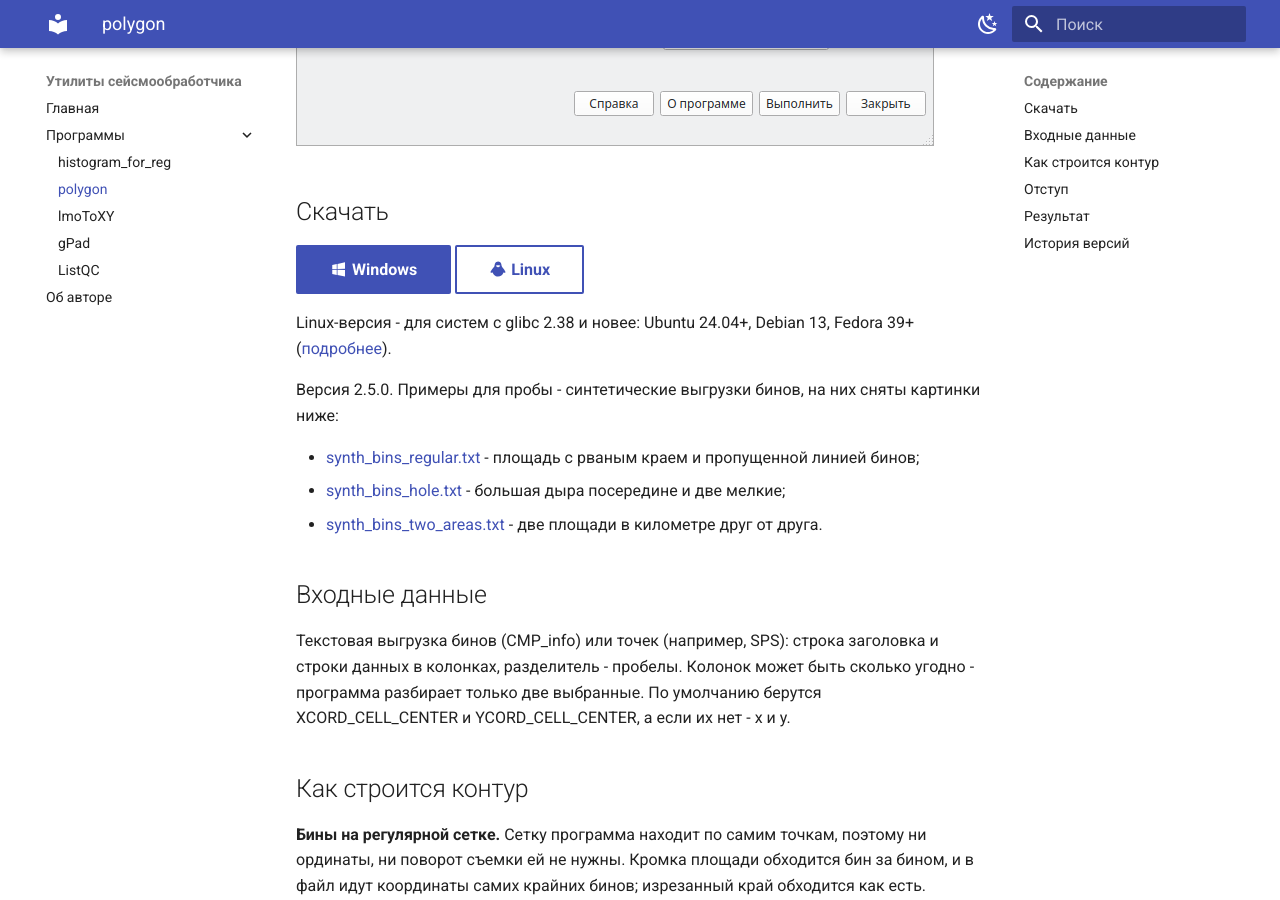
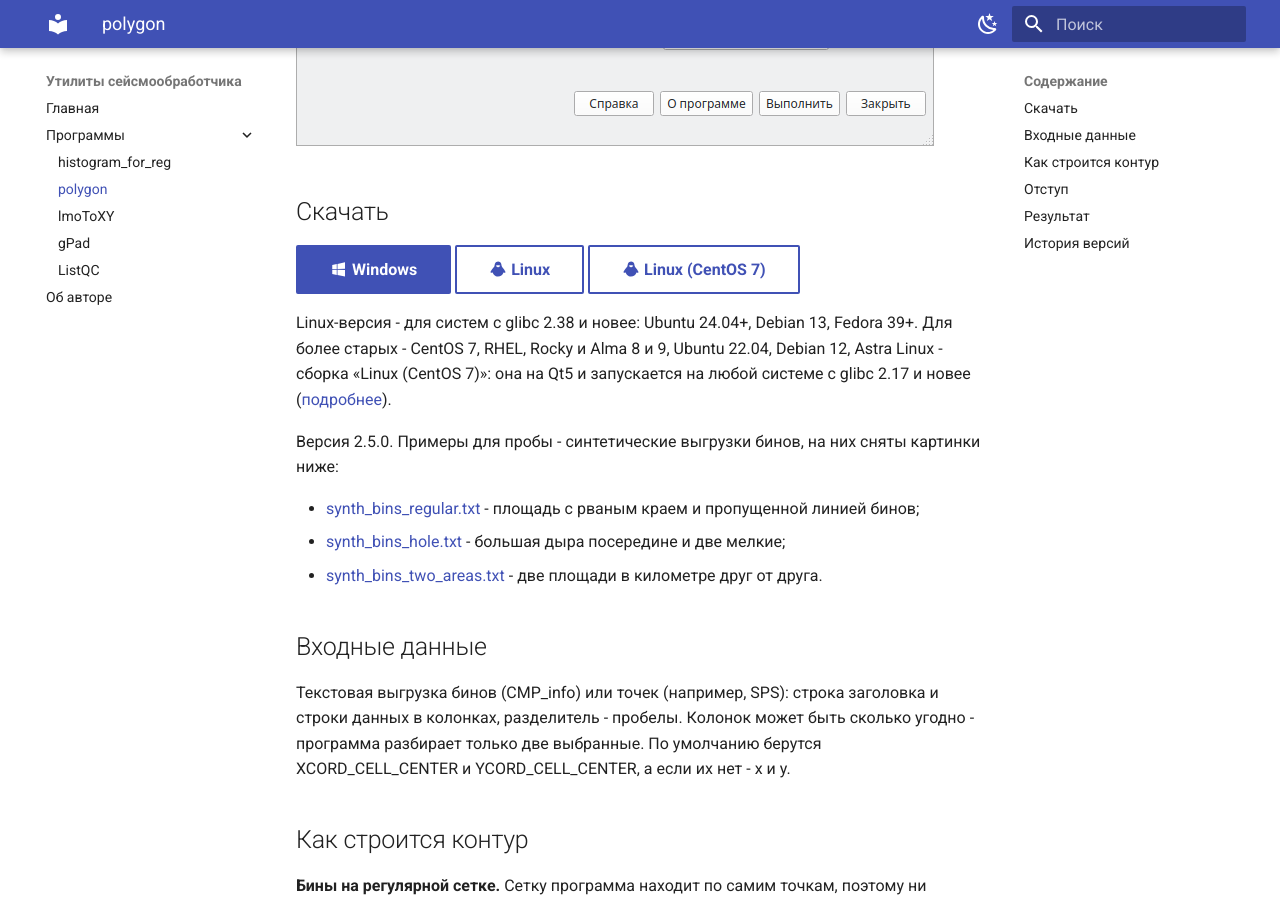
Before and after one commit to daniscoder/daniscoder.github.io, an MkDocs documentation site: the page built from docs/polygon.md, in a window 1280 px wide and 900 px high, scrolled down 454 px. Built offline with MkDocs 1.6.1 and Material for MkDocs 9.7.7, drawn with Linux system fonts in a browser that asks for light colours; some of the changed text lies outside the part shown.

Commit message:
histogram_for_reg и polygon: сборки для CentOS 7 на сайте
Основная Linux-сборка требует glibc 2.38; для старых систем - отдельный файл на Qt5.

```diff
--- a/docs/polygon.md
+++ b/docs/polygon.md
@@ -11,9 +11,12 @@
 
 [:material-microsoft-windows: Windows](https://github.com/daniscoder/daniscoder.github.io/releases/download/polygon/polygon.exe){ .md-button .md-button--primary }
 [:material-linux: Linux](https://github.com/daniscoder/daniscoder.github.io/releases/download/polygon/polygon){ .md-button }
+[:material-linux: Linux (CentOS 7)](https://github.com/daniscoder/daniscoder.github.io/releases/download/polygon/polygon-centos7){ .md-button }
 
 Linux-версия - для систем с glibc 2.38 и новее: Ubuntu 24.04+, Debian 13,
-Fedora 39+ ([подробнее](index.md#run)).
+Fedora 39+. Для более старых - CentOS 7, RHEL, Rocky и Alma 8 и 9, Ubuntu 22.04,
+Debian 12, Astra Linux - сборка «Linux (CentOS 7)»: она на Qt5 и запускается на
+любой системе с glibc 2.17 и новее ([подробнее](index.md#run)).
 
 Версия 2.5.0. Примеры для пробы - синтетические выгрузки бинов, на них сняты
 картинки ниже:
@@ -75,5 +78,5 @@ XCORD_CELL_CENTER и YCORD_CELL_CENTER, а если их нет - x и y.
 
 | Версия | Что нового |
 |---|---|
-| 2.5.0 | Контур и по точкам не на сетке (SPS), полигон на каждую площадь, картинка с результатом, спрямление вогнутых углов |
+| 2.5.0 | Контур и по точкам не на сетке (SPS), полигон на каждую площадь, картинка с результатом, спрямление вогнутых углов; позже - сборка на Qt5 для CentOS 7 и других старых Linux |
 | 2.4.0 | Вывод для Surfer (.bln), справка в окне |
```
Also changed, not shown: docs/histogram_for_reg.md (+5 -2 lines), docs/index.md (+2 -2 lines).
